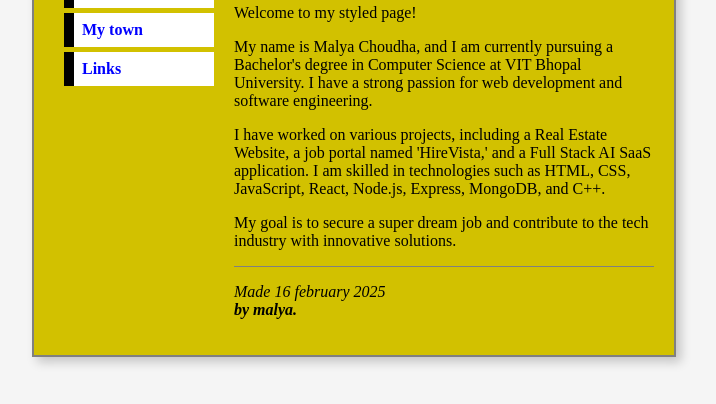
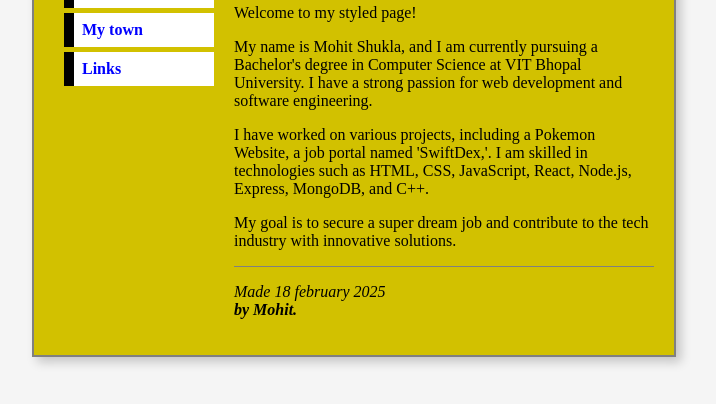
Before and after one commit to MohittShukla/Mohit-mernAssignment, a plain HTML site: page CSS/task5.html in a window 1280 px wide. Shown: the part 278-682 px from the top of the page, without its empty margins (286-1002 px from the left). Drawn offline with Linux system fonts and the light colour scheme.

Commit message:
editing css file

```diff
--- a/CSS/task5.html
+++ b/CSS/task5.html
@@ -21,14 +21,14 @@
         <div style="margin-left: 180px;">
             <h1 style="color: purple;">My first styled page</h1>
             <p>Welcome to my styled page!</p>
-<p>My name is Malya Choudha, and I am currently pursuing a Bachelor's degree in Computer Science at VIT Bhopal University. I have a strong passion for web development and software engineering.</p>
-<p>I have worked on various projects, including a Real Estate Website, a job portal named 'HireVista,' and a Full Stack AI SaaS application. I am skilled in technologies such as HTML, CSS, JavaScript, React, Node.js, Express, MongoDB, and C++.</p>
+<p>My name is Mohit Shukla, and I am currently pursuing a Bachelor's degree in Computer Science at VIT Bhopal University. I have a strong passion for web development and software engineering.</p>
+<p>I have worked on various projects, including a Pokemon Website, a job portal named 'SwiftDex,'. I am skilled in technologies such as HTML, CSS, JavaScript, React, Node.js, Express, MongoDB, and C++.</p>
 <p>My goal is to secure a super dream job and contribute to the tech industry with innovative solutions.</p>
 
 
             <hr style="border: 0; border-top: 1px solid gray;">
 
-            <p style="font-style: italic;">Made 16 february 2025<br> <b>by malya.</b></p>
+            <p style="font-style: italic;">Made 18 february 2025<br> <b>by Mohit.</b></p>
         </div>
 
     </div>
```
